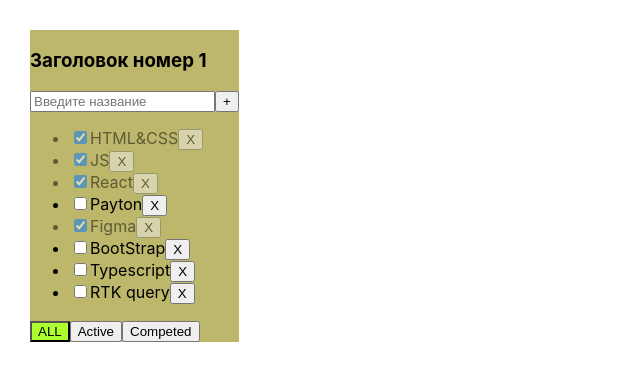
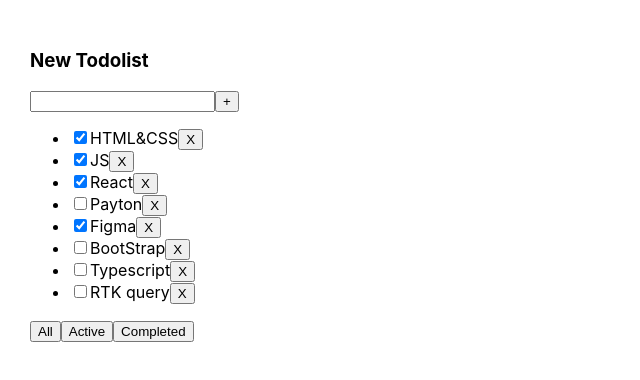
Before and after one commit to AlexMuhin-IT/TodoList, a React (Create React App) app: page / in a window 1280 px wide. Shown: the top 380 px of the page, without its empty margins (0-640 px from the left). Built offline with nearby package versions, Linux system fonts and the light colour scheme.

Commit message:
в Todolist добавил removeTask and filter

```diff
--- a/src/App.tsx
+++ b/src/App.tsx
@@ -1,13 +1,16 @@
 import './App.css';
 import React, {useState} from "react";
-import {TaskType, Todolist} from "./Todolist";
-import {v1,} from "uuid";
+import {v1} from "uuid";
+import {Todolist} from "./Todolist";
 
-export type TasksTodolistType = 'all' | 'active' | 'completed';
+type FilteredTodolist = 'all' | 'completed' | 'active'
+export type TaskType = {
+    id: string
+    title: string
+    isDone: boolean
+}
 
-function App() {
-
-    const [filter, setFilter] = useState<TasksTodolistType>('all');
+export const App = () => {
 
     const [tasks, setTasks] = useState<TaskType[]>([
         {id: v1(), title: 'HTML&CSS', isDone: true},
@@ -19,62 +22,31 @@ function App() {
         {id: v1(), title: 'Typescript', isDone: false},
         {id: v1(), title: 'RTK query', isDone: false},
     ])
-    // ФИЛЬТРАЦИЯ ЭЛЕМЕНТОВ
-    const changeFilter = (filter: TasksTodolistType) => {
-        setFilter(filter)
-    }
-    let tasksForTodolist = tasks
+
+    const [filter, setFilter] = useState('all')
+
+    let taskForTodolist = tasks
     if (filter === 'active') {
-        tasksForTodolist = tasks.filter(task => !task.isDone)
+        taskForTodolist = tasks.filter(task => !task.isDone)
     }
     if (filter === 'completed') {
-        tasksForTodolist = tasks.filter(task => task.isDone)
+        taskForTodolist = tasks.filter(task => task.isDone)
     }
-    //----------------------
-    //Изменение состояния checkbox
-    const changeTaskStatus = (taskId: string, taskStatus: boolean) => {
-        const task = tasks.find(t => t.id === taskId)
-        if (task) {
-            task.isDone = taskStatus
-            setTasks([...tasks])
-        }
-    }
-    // Перерисовка task checkbox методом map
-    // const changeTaskStatus = (taskId: string, taskStatus: boolean) => {
-    //     const newState = tasks.map(task=>(task.id === taskId ? {...task, isDone: taskStatus}  : task));
-    // setTasks(newState);
-    // }
-    //----------------------
-    //Добавления новых тасок
-    const addTask = (newTaskTitle: string) => {
-        const newTask = {
-            id: v1(),
-            title: newTaskTitle,
-            isDone: false
-        }
-        setTasks((prevTasks) => {
-            return [newTask, ...prevTasks]
-        })
-    }
-    //----------------------
-    //Удаление тасок
-    const removeTask = (value: string) => {
-        const filteredTasks = tasks.filter((task) => {
-            return task.id !== value
+
+
+    const removeTask = (taskId: string) => {
+        const filteredTasks = tasks.filter(task => {
+            return task.id !== taskId
         })
         setTasks(filteredTasks)
     }
-    //----------------------
 
     return (
         <div className="App">
-            <Todolist title={'Заголовок номер 1'}
-                      tasks={tasksForTodolist}
-                      addTask={addTask}
-                      removeTask={removeTask}
-                      changeFilter={changeFilter}
-                      changeTaskStatus={changeTaskStatus}
-                      filter={filter}
+            <Todolist
+                title={'New Todolist'}
+                tasks={taskForTodolist}
+                removeTask={removeTask}
             />
         </div>
     );
--- a/src/Todolist.tsx
+++ b/src/Todolist.tsx
@@ -1,125 +1,50 @@
-import React, {ChangeEvent, useState} from 'react';
+import React from 'react';
 import {Button} from "./components/Button";
-import {TasksTodolistType} from "./App";
+import {TaskType} from "./App";
 
 
-type TodolistProps = {
-    title: string,
-    tasks: TaskType[],
-    addTask: (title: string) => void,
-    removeTask: (value: string) => void,
-    changeFilter: (filter: TasksTodolistType) => void,
-    changeTaskStatus: (id: string, newStatusValue: boolean) => void,
-    filter: string
-}
-export type TaskType = {
-    id: string;
-    title: string;
-    isDone: boolean;
-
+type TodolistPropsType = {
+    title: string
+    tasks: TaskType[]
+    removeTask: (taskId:string)=>void
 }
 
+export const Todolist = ({title, tasks, removeTask}:TodolistPropsType)  => {
 
-export const Todolist = ({
-                             title,
-                             tasks,
-                             addTask,
-                             removeTask,
-                             changeFilter,
-                             changeTaskStatus,
-                             filter,
-                         }: TodolistProps) => {
+    // removeTask = ()=>{
+    //     removeTask()
+    // }
 
-    const [taskTitle, setTaskTitle] = useState('')
-    const [error, setError] = useState<string | null>(null)
+    return (
+        <div>
+            <div>
+                <h3>{title}</h3>
+                <input type="text"/>
+                <Button
 
-
-    const onNewTaskTitleChange = (e: ChangeEvent<HTMLInputElement>) => setTaskTitle(e.target.value);
-
-    const addTaskHandler = () => {
-        if (taskTitle.trim() !== '') {
-            addTask(taskTitle.trim())
-            setTaskTitle('')
-        } else {
-            setError('Title is required!')
-        }
-    };
-    // const addTaskOnKeyUpHandler = (e:  KeyboardEvent<HTMLInputElement>) => {
-    //     if (e.key === 'Enter') {
-    //         addTaskHandler()
-    //     }
-    // }
-    const addTaskOnKeyUpHandler = (e: React.KeyboardEvent) => {
-        setError(null)
-        if (e.key === 'Enter') {
-            addTaskHandler()
-        }
-    }
-    const changeFilterTasksHandler = (filter: TasksTodolistType) => {
-        changeFilter(filter)
-    }
-    return (
-        <div style={{background: 'darkkhaki'}}>
-            <h3>{title}</h3>
-            <div>
-                <input
-                    className={error ? 'error' : ''}
-                    placeholder={'Введите название'}
-                    type="text"
-                    value={taskTitle}
-                    onChange={onNewTaskTitleChange}
-                    onKeyDown={addTaskOnKeyUpHandler}
-                />
-                <Button
-                    onClick={addTaskHandler}
-                >+</Button>
-                {error && <div className={'error-message'}>{error}</div>}
+                    title='+'/>
             </div>
-            {tasks.length === 0 ? (<p>Taskoff HET</p>) : (
+            {tasks.length === 0 ? (
+                <p>'Тасок нет!'</p>
+            ) : (
                 <ul>
                     {tasks.map(t => {
-                        const removeTaskHandler = () => {
-                            removeTask(t.id)
-                        }
-                        const changeTaskStatusHandler = (e: ChangeEvent<HTMLInputElement>) => {
-                            const newStatusValue = e.currentTarget.checked
-                            changeTaskStatus(t.id, newStatusValue)
-                        }
                         return (
-                            <li key={t.id} className={t.isDone ? 'is-done' : ''}>
-                            {/*<li key={t.id} className={!t.isDone ? 'is-done' : ''}>*/}
-                                <input type="checkbox"
-                                       checked={t.isDone}
-                                       onChange={changeTaskStatusHandler}
-                                />
+                            <li key={t.id}>
+                                <input type="checkbox" checked={t.isDone}/>
                                 <span>{t.title}</span>
                                 <Button
-                                    onClick={removeTaskHandler}
-                                >X</Button>
+                                    onClick={()=>removeTask(t.id)}
+                                    title={'X'}/>
                             </li>
                         )
                     })}
                 </ul>
-            )}
-            <div>
-                {/*<button>All</button>*/}
-                {/*<button>Active</button>*/}
-                {/*<button>Competed</button>*/}
-                <Button
-                    className={filter === 'all' ? 'active-filter' : ''}
-                    onClick={() => changeFilterTasksHandler('all')}
-                >ALL</Button>
+                )}
 
-                <Button
-                    onClick={() => changeFilterTasksHandler('active')}
-                    className={filter === 'active' ? 'active-filter' : ''}
-                >Active</Button>
-
-                <Button
-                    onClick={() => changeFilterTasksHandler('completed')}
-                    className={filter === 'completed' ? 'active-filter' : ''}
-                >Competed</Button>
-            </div>
+            <Button title={'All'}/>
+            <Button title={'Active'}/>
+            <Button title={'Completed'}/>
         </div>
     );
 };
--- a/src/components/Button.tsx
+++ b/src/components/Button.tsx
@@ -1,21 +1,16 @@
-import React, {ButtonHTMLAttributes} from 'react';
+import React from 'react';
+import {ReactComponent} from "*.svg";
 
 type ButtonPropsType = {
-    className?: string;
-} & ButtonHTMLAttributes<HTMLButtonElement>
+    title: string;
+    onClick?: () => void;
+}
 
 
-export const Button = (props: ButtonPropsType) => {
-    const {title,
-        children,
-        onClick,
-        className,
-        ...otherProps} = props
+export const Button = ({title, onClick}:ButtonPropsType) => {
     return (
-        <>
-            <button onClick={onClick}
-                    className={className}
-            >{children}</button>
-        </>
+        <button
+            onClick={onClick}
+        >{title}</button>
     );
 };
```
